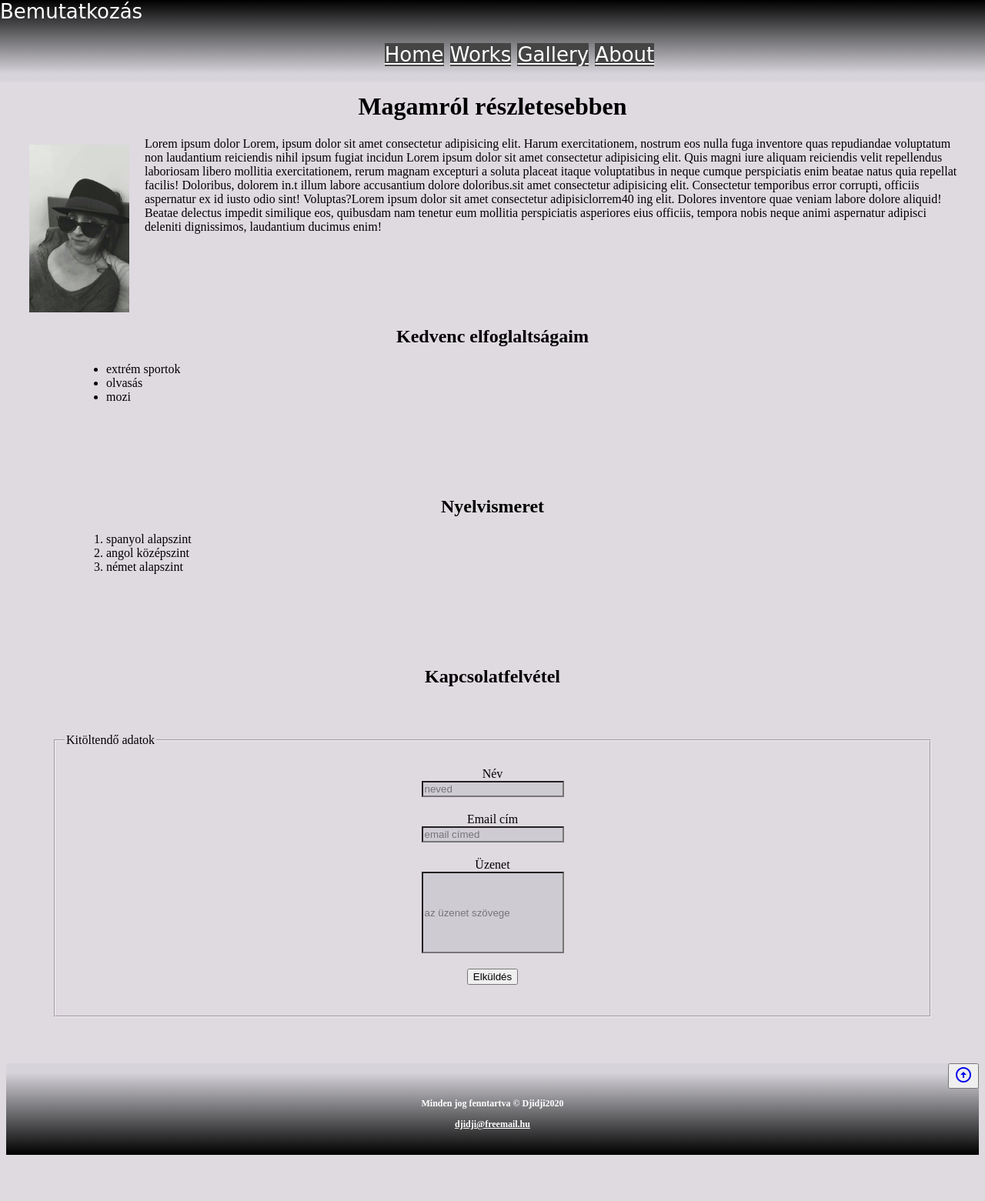
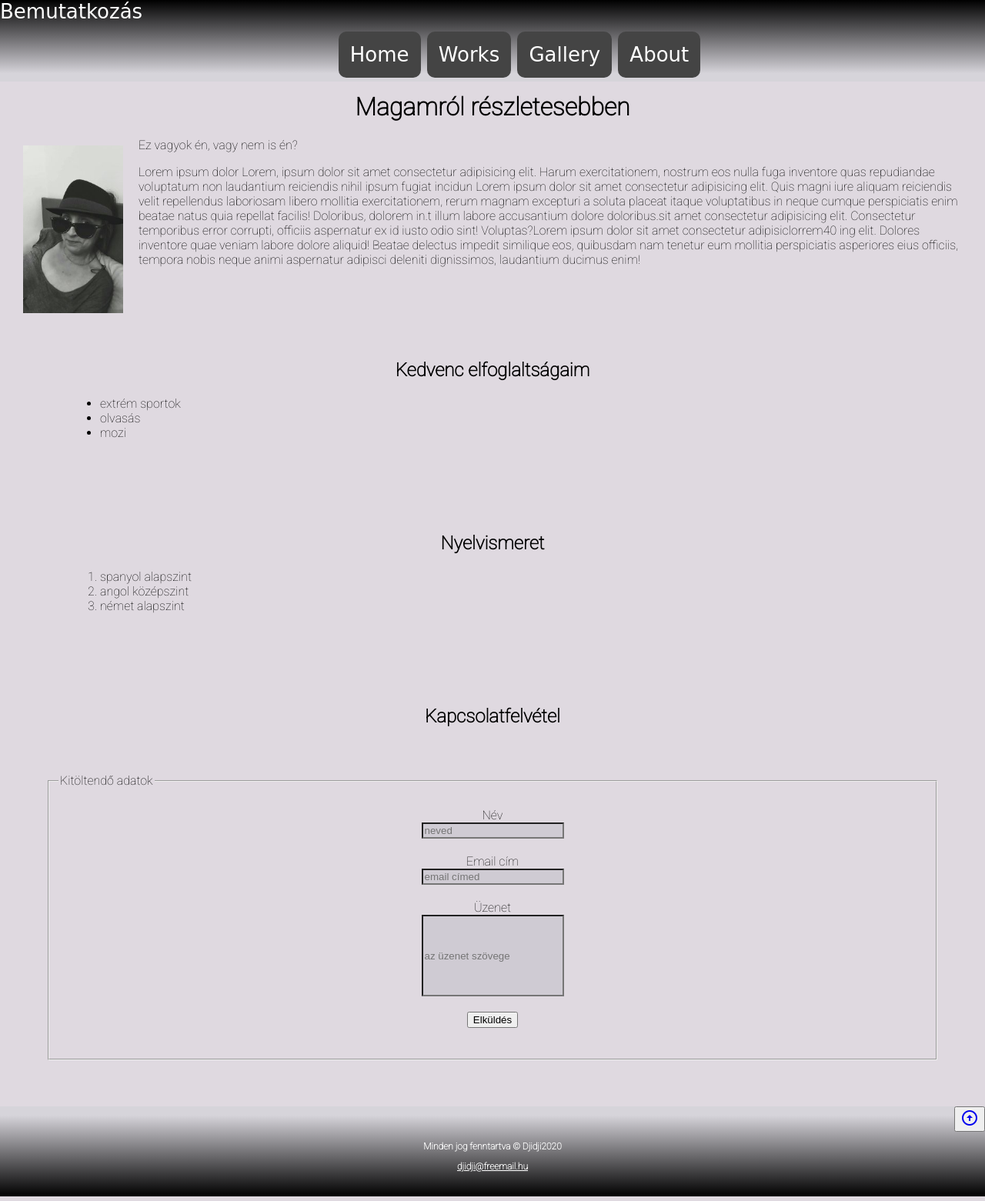
Before and after one commit to djidji3/project-html-001-about-site, a plain HTML site: page about.html in a window 1280 px wide. Shown: the whole page at 77% size. Before the commit the page ends 1509 px from the top, so only its background shows below. Drawn offline with Linux system fonts and the light colour scheme; a web font is replaced by a local one.

Commit message:
javitas5

```diff
--- a/about.html
+++ b/about.html
@@ -44,7 +44,11 @@
         <h1 class="magamrol">Magamról részletesebben</h1>
 
         <div class="hosszu-bemutatkozas">
-            <img class="arckep" src="/images/about/onarckep.jpg" alt="onarckep"> Lorem ipsum dolor Lorem, ipsum dolor sit amet consectetur adipisicing elit. Harum exercitationem, nostrum eos nulla fuga inventore quas repudiandae voluptatum non laudantium
+            <img class="arckep" src="/images/about/onarckep.jpg" alt="onarckep">
+            <p>
+                Ez vagyok én, vagy nem is én?
+            </p>
+            Lorem ipsum dolor Lorem, ipsum dolor sit amet consectetur adipisicing elit. Harum exercitationem, nostrum eos nulla fuga inventore quas repudiandae voluptatum non laudantium
             reiciendis nihil ipsum fugiat incidun Lorem ipsum dolor sit amet consectetur adipisicing elit. Quis magni iure aliquam reiciendis velit repellendus laboriosam libero mollitia exercitationem, rerum magnam excepturi a soluta placeat itaque voluptatibus
             in neque cumque perspiciatis enim beatae natus quia repellat facilis! Doloribus, dolorem in.t illum labore accusantium dolore doloribus.sit amet consectetur adipisicing elit. Consectetur temporibus error corrupti, officiis aspernatur ex id
             iusto odio sint! Voluptas?Lorem ipsum dolor sit amet consectetur adipisiclorrem40 ing elit. Dolores inventore quae veniam labore dolore aliquid! Beatae delectus impedit similique eos, quibusdam nam tenetur eum mollitia perspiciatis asperiores
@@ -102,6 +106,7 @@
                     <div class="form-group uzenet">
                         <label for="uzenet">Üzenet</label><br>
                         <input type="text" name="uzenet" id="uzenet" minlength="20" placeholder="az üzenet szövege">
+
                     </div>
 
                     <div class="form-group">
--- a/assets/css/main.css
+++ b/assets/css/main.css
@@ -1,20 +1,22 @@
 /* google fonts */
 
-        @import url('https://fonts.googleapis.com/css2?family=Roboto:wght@100&display=swap');
-        @import url('https://fonts.googleapis.com/css2?family=Merienda+One&display=swap');
-        <link href="https://fonts.googleapis.com/icon?family=Material+Icons" rel="stylesheet">
+@import url("https://fonts.googleapis.com/css2?family=Roboto:wght@100&display=swap");
+@import url("https://fonts.googleapis.com/css2?family=Merienda+One&display=swap");
+
         /* minden oldal */
 
         html {
-            font-family: 'Roboto', sans-serif;
+  font-family: "Roboto", sans-serif;
 }
 
 body {
   background-color: #dfd9e0;
+  margin: 0;
+  padding: 0;
 }
 
 .main-header {
-            font-family: 'Merienda One', cursive;
+  font-family: "Merienda One", cursive;
   background: linear-gradient(to top, #d6d4da 10%, black 100%);
   color: white;
   font-size: 26px;
@@ -55,15 +57,19 @@
 section h3 p a {
   /*  */
   text-align: center;
-            margin-bottom: 0px;
+  margin-bottom: 6px;
   font-size: 12px;
   color: white;
   padding-bottom: 20px;
+
 }
 
 a.nav-link {
   background-color: #444444;
   color: white;
+  text-decoration:  none;
+  border-radius: 10px;
+  padding: 15px;
 }
 
 .navbar ul li {
```
Also changed, not shown: index.html (+3 -3 lines), works.html (+15 -3 lines). Lines whose indentation alone changed are shown as unchanged.
